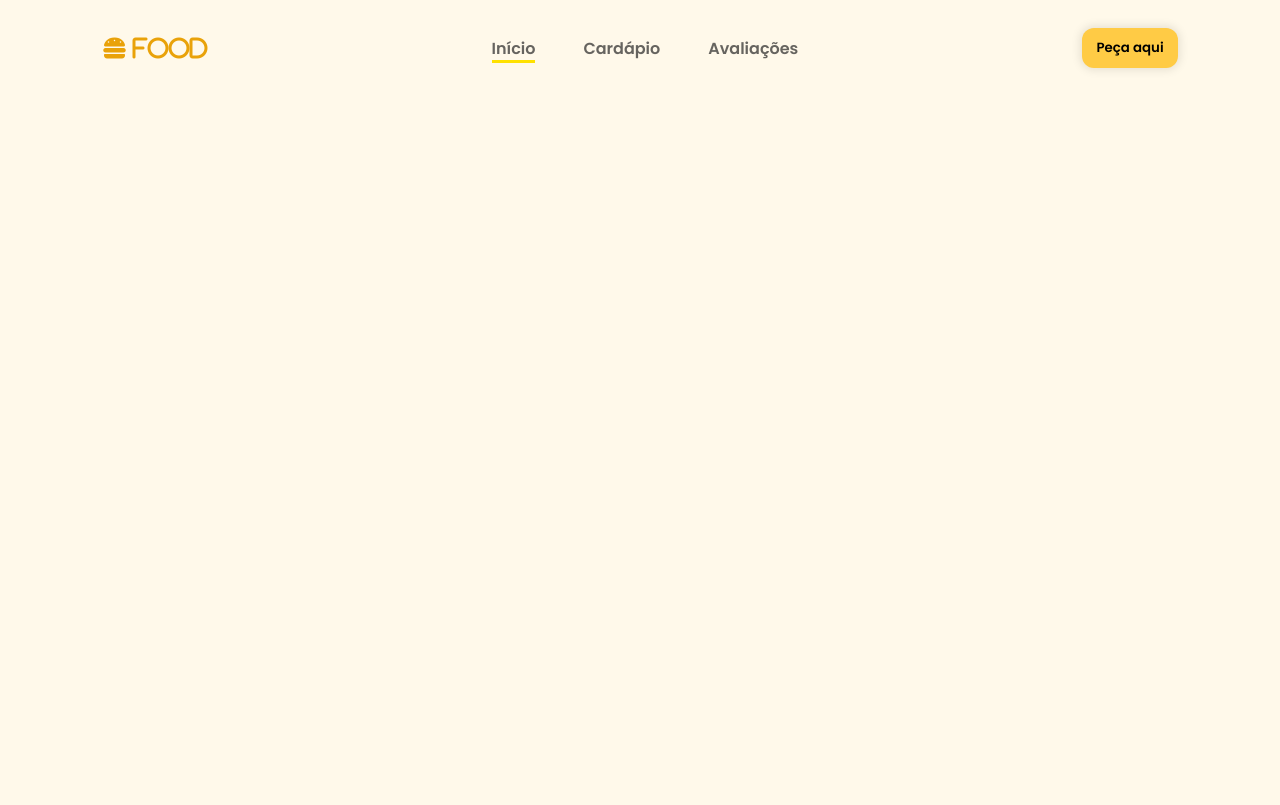
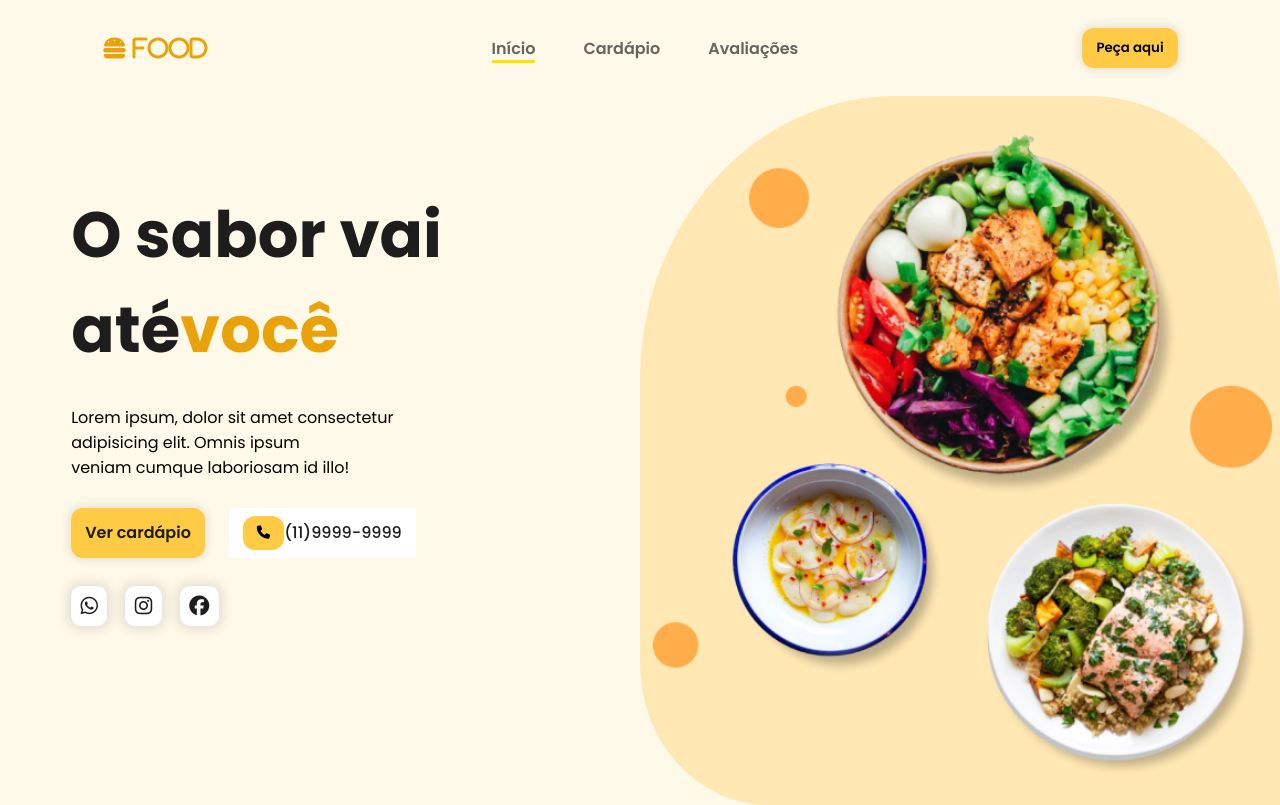
Before and after one commit to VictorCostaj/site-food, a plain HTML site: page index.html in a window 1280 px wide. Drawn offline with nearby package versions, Linux system fonts and the light colour scheme.

Commit message:
seção-cta-banner-concluida

```diff
--- a/index.html
+++ b/index.html
@@ -10,6 +10,7 @@
 
 	<link rel="stylesheet" href="./src/css/estilo.css">
 	<link rel="stylesheet" href="./src/css/navbar.css">
+	<link rel="stylesheet" href="./src/css/home.css">
 	<script src="https://cdnjs.cloudflare.com/ajax/libs/jquery/3.6.4/jquery.js"
 		integrity="sha512-6DC1eE3AWg1bgitkoaRM1lhY98PxbMIbhgYCGV107aZlyzzvaWCW1nJW2vDuYQm06hXrW0As6OGKcIaAVWnHJw=="
 		crossorigin="anonymous" referrerpolicy="no-referrer"></script>
@@ -60,6 +61,49 @@
 			</button>
 		</div>
 	</header>
+
+	<main id="content">
+		<section id="home">
+			<div class="shape"></div>
+			<div id="cta">
+				<h1 class="title">
+					O sabor vai <br>até<span>você</span>
+				</h1>
+				<p class="description">
+					Lorem ipsum, dolor sit amet consectetur <br>adipisicing elit. Omnis ipsum<br> veniam cumque laboriosam id
+					illo!
+				</p>
+
+				<div id="cta_buttons">
+					<a href="#" class="btn-default">Ver cardápio</a>
+
+					<a href="tel:+5555555555" id="phone_button">
+						<button class="btn-default">
+							<i class="fa-solid fa-phone"></i>
+						</button>
+						(11)9999-9999
+					</a>
+				</div>
+				<div class="social-media-buttons">
+					<a href="">
+						<i class="fa-brands fa-whatsapp"></i>
+					</a>
+
+					<a href="">
+						<i class="fa-brands fa-instagram"></i>
+					</a>
+
+					<a href="">
+						<i class="fa-brands fa-facebook"></i>
+					</a>
+				</div>
+			</div>
+
+			<div id="banner">
+				<img src="./src/img/hero.png" alt="imagem-prato">
+			</div>
+		</section>
+	</main>
 	<script src="./src/JS/script.js"></script>
 
 </body>
--- a/src/css/estilo.css
+++ b/src/css/estilo.css
@@ -11,6 +11,10 @@
 
 body {
   background-color: #fff9ea;
+}
+
+section {
+  padding: 28px 8px;
 }
 
 .btn-default {
@@ -30,3 +34,28 @@ body {
 .btn-default:hover{
     background-color: #f8d477;
 }
+
+.social-media-buttons {
+  display: flex;
+  gap:18px;
+}
+
+.social-media-buttons a {
+  display: flex;
+ align-items: center;
+ justify-content: center;
+ justify-content: center;
+ height: 45px;
+ height: 40px;
+ background-color: #ffffff;
+ font-size: 1.25rem;
+ border-radius: 10px;
+ text-decoration: none;
+ color: #1d1d1d;
+ box-shadow: 0px 0px 12px 4px rgba(0, 0, 0, 0.1);
+ padding: 2%;
+ transition: box-shadow .3s ease;
+}
+.social-media-buttons a:hover {
+  box-shadow: 0px 0px 12px 4px rgba(0, 0, 0, 0.1);
+}
--- /dev/null
+++ b/src/css/home.css
@@ -0,0 +1,102 @@
+
+/* seção colocando os elementos um ao lado do outro */
+#home{
+    display: flex;
+    min-height: calc(100vh - 91px); /*Altura*/
+    position: relative;
+}
+#cta {
+    width: 45%; /*Quero que a image FQ um pouco maior*/
+    display: flex; /*usamos para poder usar o gap*/
+    flex-direction: column;
+    gap: 28px;
+    margin-top: 5%;
+    margin-left: 5%;
+}
+
+#cta .title {
+    font-size: 4rem;
+    color: #1d1d1d;
+}
+
+#cta .title span {
+color: #e9a209;
+}
+
+#cta.description {
+    font-size: 1.2rem;
+}
+
+#cta_buttons {
+    display: flex;
+    gap:24px;
+}
+
+#cta_buttons a{
+    text-decoration: none;
+    color:#1d1d1d;
+}
+
+#phone_button {
+    display: flex;
+    gap: 8;
+    align-items: center;
+    background-color: #ffffff;
+    padding: 8px 14px;
+    font-weight: 500;
+    box-shadow: 0px 0px 12px 4px rgba(0,0,0 0.1);
+}
+
+#phone_button button {
+    box-shadow: none;
+}
+
+#banner {
+    display: flex;
+    align-items: start;
+    justify-content: end;
+    width: 70%;
+    }
+
+    #banner img {
+      height: 100%;
+      width: fit-content;
+      z-index: 2;
+    }
+
+    .shape {
+        background-color: #ffe8b4;
+        width: 50%;
+        height: 100%;
+        position: absolute;
+        border-radius: 40% 30% 0% 20%;
+        top:0;
+        right: 0;
+        z-index: 1;
+    }
+
+    @media screen and (max-width: 1170px){
+        #home {
+            min-height: 100%;
+            padding-top: 0px;
+        }
+
+        /* tirando a imagem */
+        #banner,
+        #banner img,
+        #home .shape{
+        display: none;
+        }
+
+        #cta {
+            width: 100%;
+            text-align: center;
+            align-items: center;
+        }
+    }
+
+		@media screen and (max-width: 450px){
+			#phone_button button {
+				display: none;
+			}
+		}
```
Also changed, not shown: src/img/avatar.png (added), src/img/chef.png (added), src/img/dish.png (added), src/img/dish2.png (added), src/img/dish3.png (added), src/img/dish4.png (added), src/img/drish1.png (added), src/img/hero.png (added), src/img/wave.svg (added), 1 other file. Lines whose indentation alone changed are shown as unchanged.
